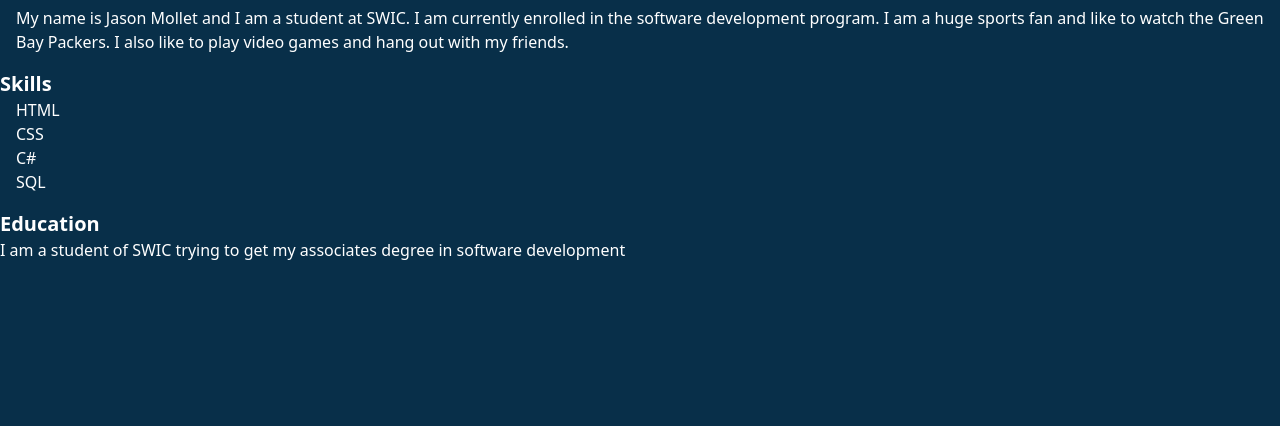
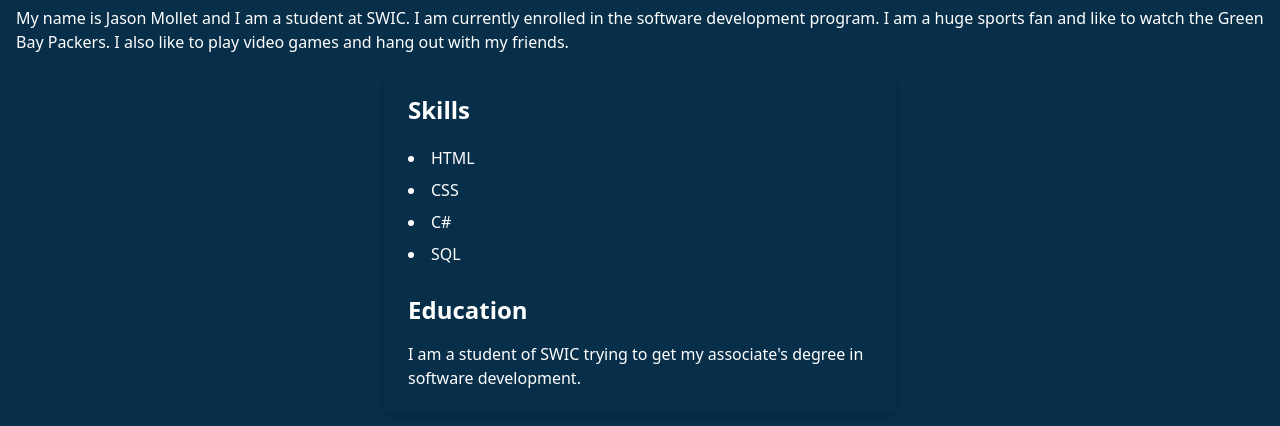
Before and after one commit to SWIC-177/html-css-skills-demo-Jasonm15, a website built with Vite: page index.html in a window 1280 px wide. Shown: the part 262-688 px from the top of the page. Built offline with nearby package versions, Linux system fonts and the light colour scheme.

Commit message:
Update HTML structure

```diff
--- a/index.html
+++ b/index.html
@@ -32,19 +32,19 @@
         </p>
       </main>
     </div>
-    <div>
-      <h2 class="text-xl font-bold">Skills</h2>
-      <ul class="mb-4 ml-4">
-        <li>HTML</li>
-        <li>CSS</li>
-        <li>C#</li>
-        <li>SQL</li>
+    <div class="mx-auto max-w-lg rounded-lg p-6 shadow-md">
+      <h2 class="mb-4 text-2xl font-bold">Skills</h2>
+      <ul class="mb-6 list-inside list-disc">
+        <li class="py-1">HTML</li>
+        <li class="py-1">CSS</li>
+        <li class="py-1">C#</li>
+        <li class="py-1">SQL</li>
       </ul>
 
-      <h2 class="text-xl font-bold">Education</h2>
+      <h2 class="mb-4 text-2xl font-bold">Education</h2>
       <p>
-        I am a student of SWIC trying to get my associates degree in software
-        development
+        I am a student of SWIC trying to get my associate's degree in software
+        development.
       </p>
     </div>
   </body>
--- a/tailwind.config.js
+++ b/tailwind.config.js
@@ -4,5 +4,5 @@ export default {
   theme: {
     extend: {},
   },
-  plugins: [],
+  plugins: [require("@tailwindcss/forms")],
 };
```
